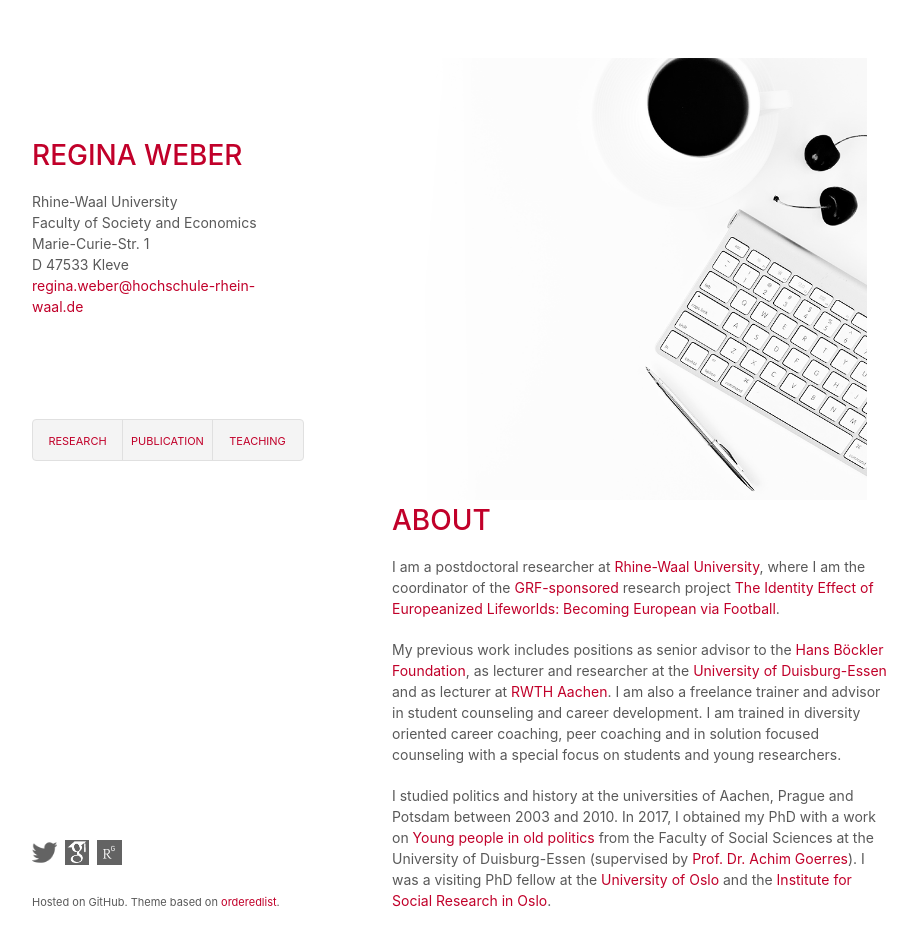
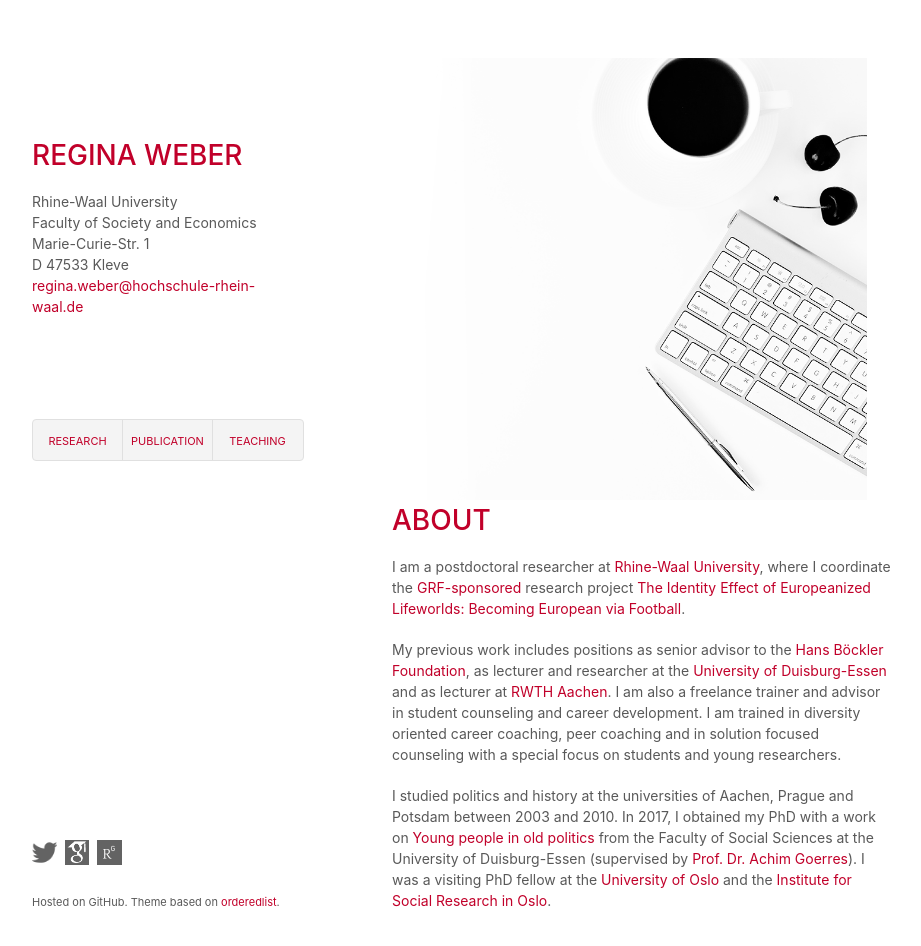
Before and after one commit to robertocabreratapia/robertocabreratapia.github.io, a Jekyll site: the page built from index.html, in a window 1280 px wide and 981 px high. Shown: the top 946 px of the window, without its empty margins (178-1099 px from the left). Built offline with Jekyll 4.4.1, drawn with Linux system fonts in a browser that asks for light colours.

Commit message:
Update index.html

```diff
--- a/index.html
+++ b/index.html
@@ -3,7 +3,7 @@ layout: default
 ---
 <img src="img/leone-venter_unsplash_mod.png" alt="Photo by Leone Venter on Unsplash" width="95%">
 <h1>About</h1>
-<p>I am a postdoctoral researcher at <a href="https://www.hsrw.org">Rhine-Waal University</a>, where I am the coordinator of the <a href="http://gepris.dfg.de/gepris/projekt/386268084">GRF-sponsored</a> research project <a href="https://www.eufoot.de">The Identity Effect of Europeanized Lifeworlds: Becoming European via Football</a>.</p>
+<p>I am a postdoctoral researcher at <a href="https://www.hsrw.org">Rhine-Waal University</a>, where I coordinate the <a href="http://gepris.dfg.de/gepris/projekt/386268084">GRF-sponsored</a> research project <a href="https://www.eufoot.de">The Identity Effect of Europeanized Lifeworlds: Becoming European via Football</a>.</p>
 
 <p>My previous work includes positions as senior advisor to the <a href="http://www.boeckler.de">Hans Böckler Foundation</a>, as lecturer and researcher at the <a href="http://www.uni-due.de">University of Duisburg-Essen</a> and as lecturer at <a href="http://www.rwth.de">RWTH Aachen</a>. I am also a freelance trainer and advisor in student counseling and career development. I am trained in diversity oriented career coaching, peer coaching and in solution focused counseling with a special focus on students and young researchers.</p>
 
```
